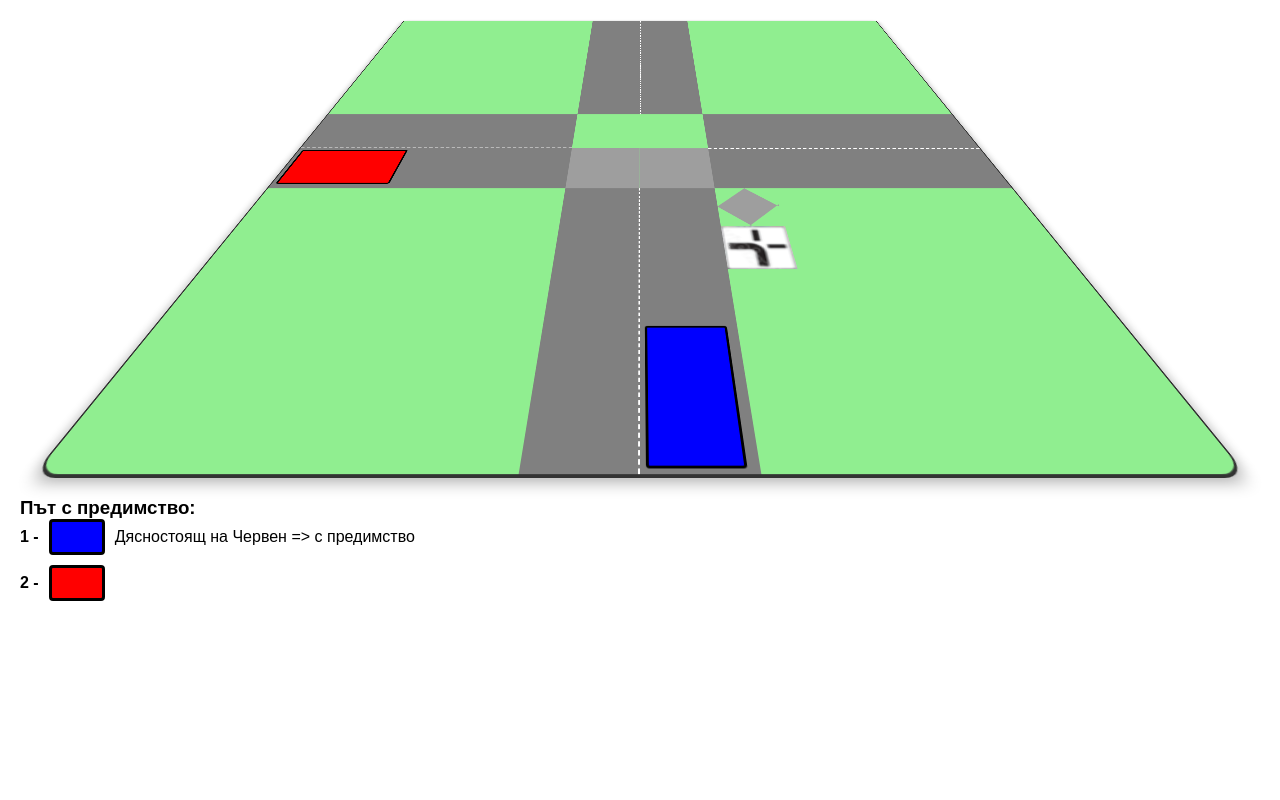
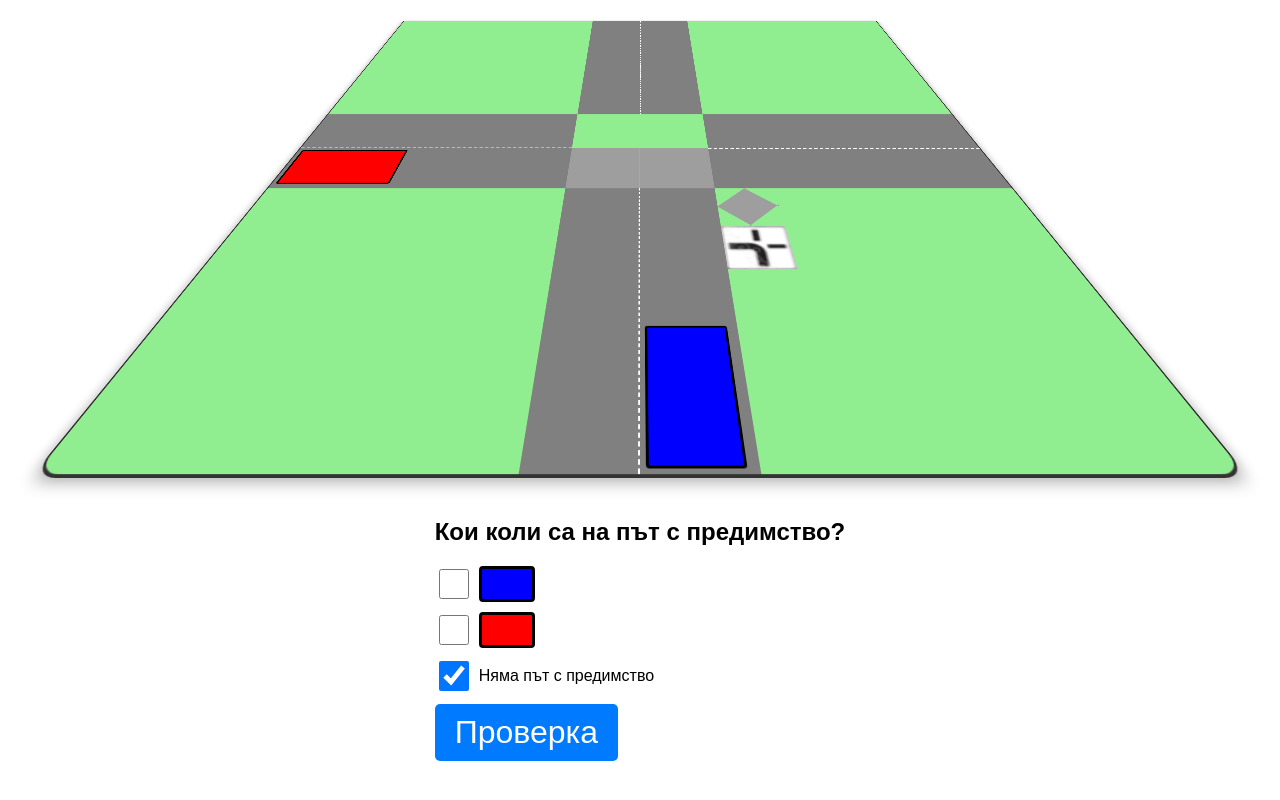
Before and after one commit to SimeonRolev/listovki, a React (Vite) app: page / in a window 1280 px wide. Shown: the part 454-1254 px from the top of the page. Before the commit the page ends 1085 px from the top, so only its background shows below. Built offline with nearby package versions, Linux system fonts and the light colour scheme; grey boxes are pictures that could not be loaded.

Commit message:
TestPriorityWeak

```diff
--- /dev/null
+++ b/src/components/Arrow.jsx
@@ -0,0 +1,2 @@
+const Arrow = ({ turn }) => !turn ? null : <div className={`arrow arrow-${turn}`} />
+export default Arrow;
--- /dev/null
+++ b/src/components/Car.jsx
@@ -0,0 +1,11 @@
+const Car = ({ car }) => {
+    if (!car) return null;
+    return (
+        <div
+            className='car'
+            style={{ backgroundColor: car.color }}
+        />
+    );
+}
+
+export default Car;
--- a/src/components/Crossroads.css
+++ b/src/components/Crossroads.css
@@ -173,3 +173,14 @@
     background-image: url('direction-sign-se.png');
     clip-path: inset(0 4% 0 0);
 }
+
+.test-option {
+    display: flex;
+    align-items: center;
+    margin-bottom: 10px;
+
+    input[type="checkbox"] {
+        width: 30px;
+        height: 30px;
+    }
+}
--- a/src/components/Crossroads.jsx
+++ b/src/components/Crossroads.jsx
@@ -3,18 +3,9 @@ import './Crossroads.css';
 import { Turn, TrafficSign, DirectionSign, Position } from '../models/index.js';
 import SolutionModel from '../models/Solution.js';
 import Solution from './Solution.jsx';
-
-const Arrow = ({ turn }) => !turn ? null : <div className={`arrow arrow-${turn}`} />
-
-const Car = ({ car }) => {
-    if (!car) return null;
-    return (
-        <div
-            className='car'
-            style={{ backgroundColor: car.color }}
-        />
-    );
-}
+import Test from './Test.jsx';
+import Arrow from './Arrow.jsx';
+import Car from './Car.jsx';
 
 const Road = ({ position, car, children }) => {
     return (
@@ -32,6 +23,7 @@ const Crossroads = ({ task }) => {
     const otherCars = task.cars.filter(car => car.position !== 'me');
     const solution = new SolutionModel(task);
     const { priorityRoadCars, nonPriorityRoadCars } = solution.getOrder();
+    const [showSolution, setShowSolution] = React.useState(false);
 
     const renderTrafficSign = (sign) => {
         if (sign === TrafficSign.NONE) return null;
@@ -79,11 +71,16 @@ const Crossroads = ({ task }) => {
                 <Road position={Position.WEST} car={westCar} />
                 <Road position={Position.EAST} car={eastCar} />
             </div>
-            <Solution
-                task={task}
-                priorityRoadCars={priorityRoadCars}
-                nonPriorityRoadCars={nonPriorityRoadCars}
-            />
+            {showSolution && (
+                <Solution
+                    task={task}
+                    priorityRoadCars={priorityRoadCars}
+                    nonPriorityRoadCars={nonPriorityRoadCars}
+                />
+            )}
+            {!showSolution && (
+                <Test solution={solution} />
+            )}
         </div>
     );
 };
--- /dev/null
+++ b/src/components/Test.jsx
@@ -0,0 +1,66 @@
+import React, { useState } from 'react';
+import Car from './Car.jsx';
+
+const TestPriorityWeak = ({ solution, onSuccess }) => {
+    const task = solution.task;
+    const [selectedCars, setSelectedCars] = useState(new Set());
+    const [checkPriorityError, setCheckPriorityError] = useState(null);
+
+    const onCarClick = (carId) => {
+        const newSelectedCars = new Set(selectedCars);
+        if (newSelectedCars.has(carId)) {
+            newSelectedCars.delete(carId);
+        } else {
+            newSelectedCars.add(carId);
+        }
+        setSelectedCars(newSelectedCars);
+    };
+
+    const checkPriority = () => {
+        const { priorityRoadCars } = solution.getOrder();
+        const result =
+            priorityRoadCars.every(car => selectedCars.has(car.color)) &&
+            selectedCars.size === priorityRoadCars.length;
+        setCheckPriorityError(result ? 'Правилно!' : 'Грешка: Неправилно избрани коли с предимство!');
+        if (result) {
+            onSuccess();
+        }
+    }
+
+    return (
+        <div style={{ padding: '20px', fontFamily: 'Arial, sans-serif' }}>
+            <h2>Кои коли са на път с предимство?</h2>
+            <div style={{ marginTop: '20px' }}>
+                {task.cars.map((car) => {
+                    return <div key={car.color} className='test-option'>
+                        <input
+                            type="checkbox"
+                            id={`car-${car.color}`}
+                            checked={selectedCars.has(car.color)}
+                            onChange={() => onCarClick(car.color)}
+                            style={{ marginRight: '10px' }}
+                        />
+                        <Car car={car} key={car.color} />
+                    </div>
+                })}
+                <div className='test-option'>
+                    <input
+                        type="checkbox"
+                        checked={selectedCars.size === 0}
+                        onChange={() => setSelectedCars(new Set())}
+                        style={{ marginRight: '10px' }}
+                    />
+                    Няма път с предимство
+                </div>
+                <button
+                    onClick={checkPriority}
+                >Проверка</button>
+                <div>
+                    {checkPriorityError}
+                </div>
+            </div>
+        </div>
+    );
+};
+
+export default TestPriorityWeak;
--- a/src/models/Solution.js
+++ b/src/models/Solution.js
@@ -55,7 +55,6 @@ class Solution {
                 if (!aHasRightStanding && bHasRightStanding) return 1;
             })
             .sort((a, b) => {
-                console.log('Comparing:', a, b);
                 // If one has priority over the other, it goes first
                 if (this.onPriorityRoad(a) && !this.onPriorityRoad(b)) return -1;
                 if (!this.onPriorityRoad(a) && this.onPriorityRoad(b)) return 1;
```
